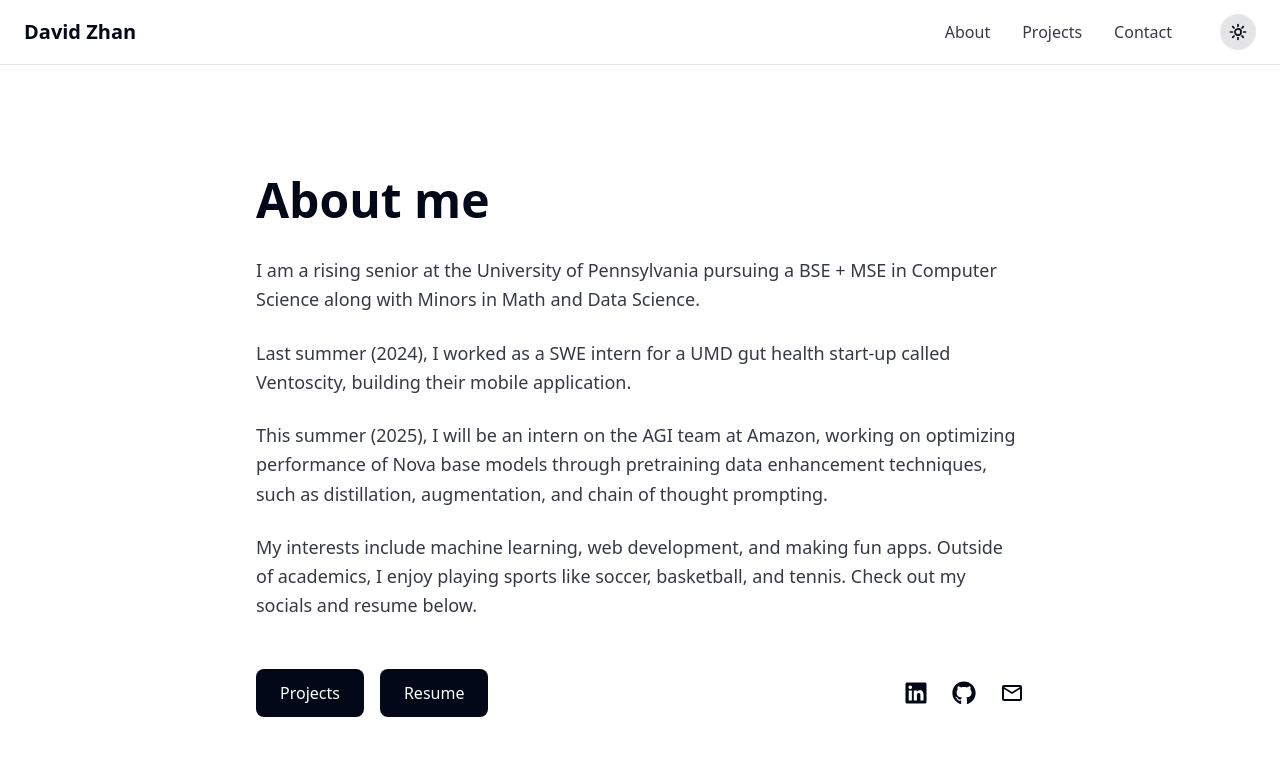
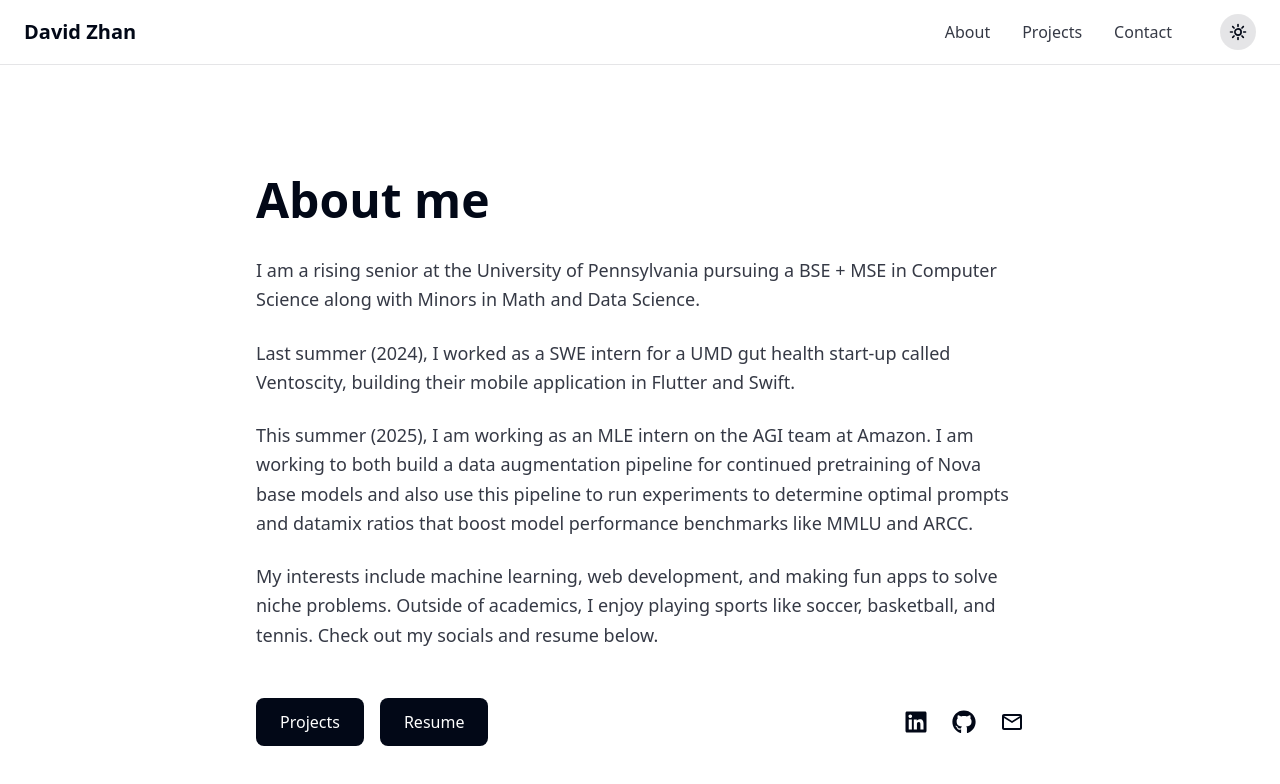
Before and after one commit to dzhan111/personal-website, a Next.js app: page / in a window 1280 px wide. Shown: the top 784 px of the page. Built offline with nearby package versions, Linux system fonts and the light colour scheme.

Commit message:
Update About.tsx
updated current job

```diff
--- a/components/About.tsx
+++ b/components/About.tsx
@@ -63,18 +63,18 @@
 
                     <p>
                         Last summer (2024), I worked as a SWE intern for a UMD gut health start-up called Ventoscity,
-                        building their mobile application.
+                        building their mobile application in Flutter and Swift.
                     </p>
 
                     <p>
-                        This summer (2025), I will be an intern on the AGI team at Amazon, working on optimizing performance of Nova base models
-                        through pretraining data enhancement techniques, such as distillation, augmentation, and chain of thought prompting.
+                        This summer (2025), I am working as an MLE intern on the AGI team at Amazon. I am working to both build a data augmentation pipeline
+                        for continued pretraining of Nova base models and also use this pipeline to run experiments to determine optimal prompts and datamix ratios
+                        that boost model performance benchmarks like MMLU and ARCC.
                     </p>
 
                     <p>
-                        My interests include machine learning, web development, and making fun apps. Outside of
-                        academics, I enjoy playing sports like soccer, basketball,
-                        and tennis. Check out my socials and resume below.
+                        My interests include machine learning, web development, and making fun apps to solve niche problems. Outside of
+                        academics, I enjoy playing sports like soccer, basketball, and tennis. Check out my socials and resume below.
                     </p>
                 </motion.div>
 
```
